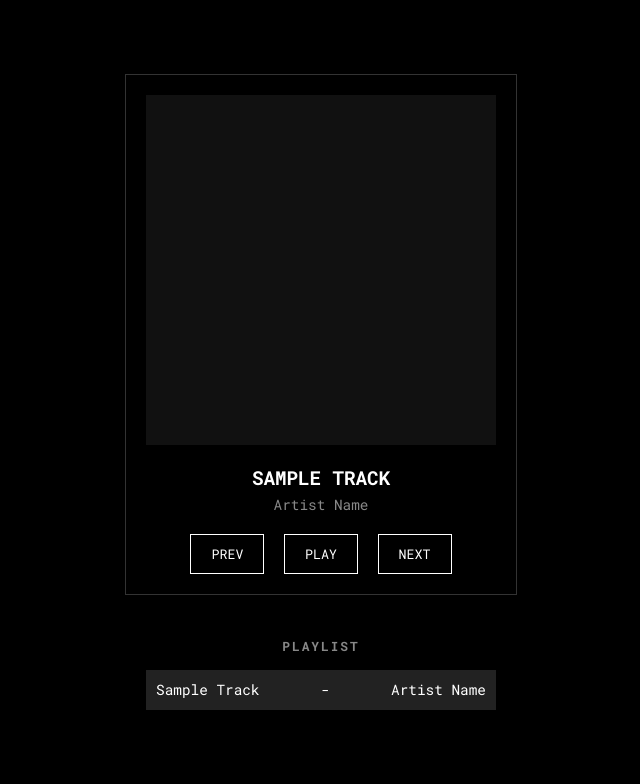
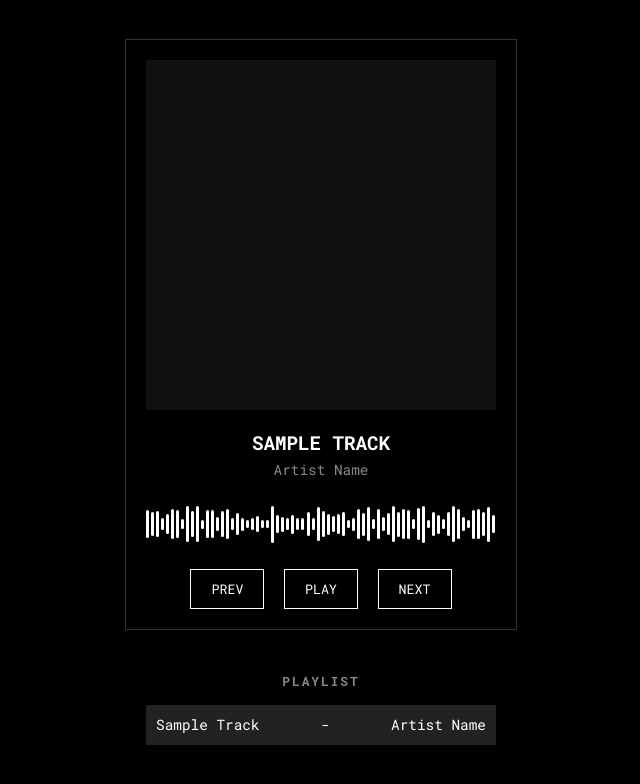
Before and after one commit to Lucifer-ir/music-app-nothing, a Flask app: page / in a window 1280 px wide. Shown: the top 784 px of the page, without its empty margins (319-959 px from the left). Run offline with Flask 3, Linux system fonts and the light colour scheme.

Commit message:
بیس اولیه

```diff
--- a/app.py
+++ b/app.py
@@ -13,7 +13,7 @@ SONGS = [
         "art": "music-1.webp"
     },
 ]
-def image_to_dots(image_path, dot_size=5, spacing=8):
+def image_to_dots(image_path, dot_size=3, spacing=4):
     try:
         img = Image.open(image_path).convert('L')
         width, height = img.size
@@ -48,11 +48,17 @@ def index():
             "title": song["title"],
             "artist": song["artist"],
             "file_url": f"/music/{song['file']}",
-            "art_data": img_data
+            "art_data": img_data,
+            "original_art_url": f"/art/{song['art']}"
         })
     return render_template('index.html', songs=processed_songs)
 @app.route('/music/<filename>')
 def serve_music(filename):
     return send_from_directory(os.path.join('static', 'music'), filename)
+
+@app.route('/art/<filename>')
+def serve_art(filename):
+    return send_from_directory(os.path.join('static', 'album_art'), filename)
+
 if __name__ == '__main__':
     app.run(debug=True)
--- a/static/css/style.css
+++ b/static/css/style.css
@@ -22,6 +22,7 @@ body {
     position: relative;
     background-color: #111;
     margin-bottom: 20px;
+    cursor: pointer;
 }
 #album-art {
     position: absolute;
@@ -40,6 +41,41 @@ body {
     font-size: 0.9em;
     color: #888;
     margin: 0 0 20px;
+}
+.waveform-container {
+    height: 50px;
+    width: 100%;
+    margin-bottom: 20px;
+    position: relative;
+    display: flex;
+    align-items: center;
+    cursor: pointer;
+}
+.waveform-bars {
+    position: absolute;
+    top: 0;
+    left: 0;
+    width: 100%;
+    height: 100%;
+    display: flex;
+    justify-content: space-between;
+    align-items: center;
+}
+.waveform-bars div {
+    width: 3px;
+    background-color: white;
+    border-radius: 5px;
+}
+.waveform-progress {
+    position: absolute;
+    top: 0;
+    left: 0;
+    height: 100%;
+    width: 0; /* Updated by JS */
+    background-color: #ff0000;
+    z-index: 2;
+    mix-blend-mode: multiply; /* This makes the red layer only colorize the white bars underneath */
+    pointer-events: none; /* This allows clicks to pass through the progress layer */
 }
 .controls button {
     background: none;
--- a/static/js/player.js
+++ b/static/js/player.js
@@ -7,20 +7,37 @@ document.addEventListener('DOMContentLoaded', () => {
     const albumArt = document.getElementById('album-art');
     const trackTitle = document.getElementById('track-title');
     const trackArtist = document.getElementById('track-artist');
+    const waveformProgress = document.querySelector('.waveform-progress');
+    const waveformContainer = document.querySelector('.waveform-container');
+    const waveformBarsContainer = document.querySelector('.waveform-bars');
 
     const playlistItems = document.querySelectorAll('#playlist li');
     let currentTrackIndex = 0;
+    let isDottedArt = true;
+
+    function generateWaveform() {
+        waveformBarsContainer.innerHTML = '';
+
+        for (let i = 0; i < 70; i++) {
+            const height = Math.random() * 60 + 15;
+            const bar = document.createElement('div');
+            bar.style.height = `${height}%`;
+            waveformBarsContainer.appendChild(bar);
+        }
+    }
 
     function loadTrack(index) {
         const track = playlistItems[index];
         if (!track) return;
 
         audioPlayer.src = track.dataset.src;
-        albumArt.src = track.dataset.art;
+        albumArt.dataset.dotted = track.dataset.artDotted;
+        albumArt.dataset.original = track.dataset.artOriginal;
+        albumArt.src = isDottedArt ? albumArt.dataset.dotted : albumArt.dataset.original;
+
         trackTitle.textContent = track.dataset.title;
         trackArtist.textContent = track.dataset.artist;
 
-        // Highlight active track
         playlistItems.forEach(item => item.classList.remove('active'));
         track.classList.add('active');
 
@@ -51,10 +68,39 @@ document.addEventListener('DOMContentLoaded', () => {
         playPauseBtn.textContent = 'PAUSE';
     }
 
-    // Event Listeners
+    function toggleAlbumArt() {
+        if (isDottedArt) {
+            albumArt.src = albumArt.dataset.original;
+        } else {
+            albumArt.src = albumArt.dataset.dotted;
+        }
+        isDottedArt = !isDottedArt;
+    }
+
+    function updateProgress() {
+        if (audioPlayer.duration) {
+            const progressPercent = (audioPlayer.currentTime / audioPlayer.duration) * 100;
+            waveformProgress.style.width = `${progressPercent}%`;
+        }
+    }
+
+    function seek(event) {
+        const width = waveformContainer.clientWidth;
+        const clickX = event.offsetX;
+        const duration = audioPlayer.duration;
+
+        if (duration) {
+            audioPlayer.currentTime = (clickX / width) * duration;
+        }
+    }
+
     playPauseBtn.addEventListener('click', playPause);
     nextBtn.addEventListener('click', playNext);
     prevBtn.addEventListener('click', playPrev);
+    albumArt.addEventListener('click', toggleAlbumArt);
+    audioPlayer.addEventListener('timeupdate', updateProgress);
+    audioPlayer.addEventListener('loadedmetadata', generateWaveform);
+    waveformContainer.addEventListener('click', seek);
 
     playlistItems.forEach((item, index) => {
         item.addEventListener('click', () => {
@@ -64,9 +110,9 @@ document.addEventListener('DOMContentLoaded', () => {
         });
     });
 
-    // Load the first track initially
     if (playlistItems.length > 0) {
         loadTrack(0);
         playlistItems[0].classList.add('active');
+        generateWaveform();
     }
 });
--- a/templates/index.html
+++ b/templates/index.html
@@ -9,11 +9,19 @@
 <body>
     <div class="player-container">
         <div class="album-art-container">
-            <img id="album-art" src="{{ songs[0].art_data if songs else '' }}" alt="Album Art">
+            <img id="album-art"
+                 src="{{ songs[0].art_data if songs else '' }}"
+                 data-dotted="{{ songs[0].art_data if songs else '' }}"
+                 data-original="{{ songs[0].original_art_url if songs else '' }}"
+                 alt="Album Art">
         </div>
         <div class="track-info">
             <h2 id="track-title">{{ songs[0].title if songs else 'No Track' }}</h2>
             <p id="track-artist">{{ songs[0].artist if songs else 'Select a song' }}</p>
+        </div>
+        <div class="waveform-container">
+            <div class="waveform-progress"></div>
+            <div class="waveform-bars"></div>
         </div>
         <audio id="audio-player" src="{{ songs[0].file_url if songs else '' }}"></audio>
         <div class="controls">
@@ -26,7 +34,11 @@
         <h3>PLAYLIST</h3>
         <ul id="playlist">
             {% for song in songs %}
-            <li data-src="{{ song.file_url }}" data-art="{{ song.art_data }}" data-title="{{ song.title }}" data-artist="{{ song.artist }}">
+            <li data-src="{{ song.file_url }}"
+                data-art-dotted="{{ song.art_data }}"
+                data-art-original="{{ song.original_art_url }}"
+                data-title="{{ song.title }}"
+                data-artist="{{ song.artist }}">
                 <span>{{ song.title }}</span> - <span>{{ song.artist }}</span>
             </li>
             {% endfor %}
```
